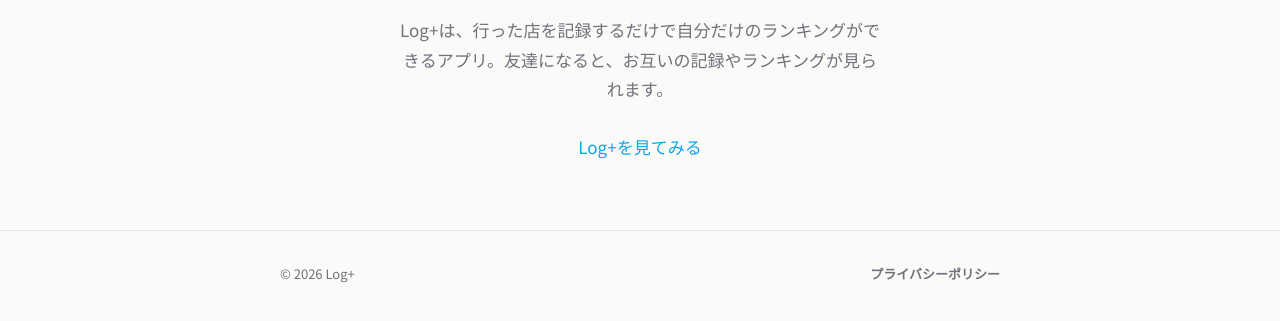
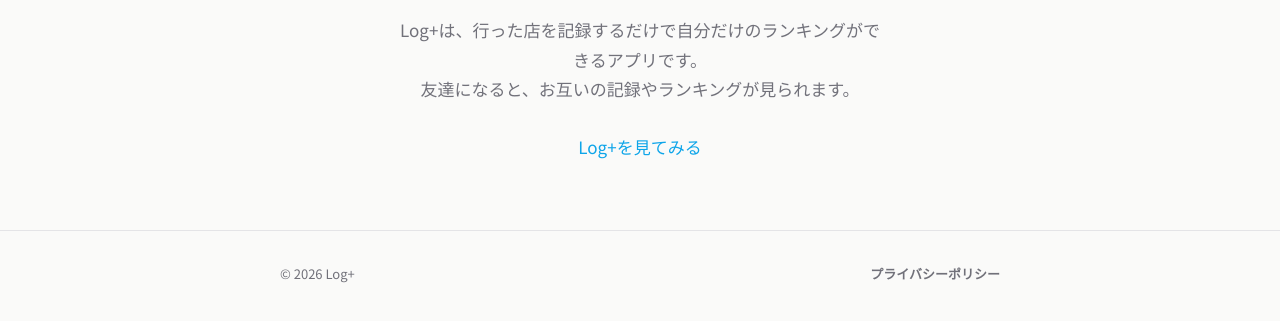
Before and after one commit to nowapuri/logplus-site, a plain HTML site: page 404.html in a window 1280 px wide. Shown: the part 277-598 px from the top of the page. Drawn offline with Linux system fonts and the light colour scheme.

Commit message:
招待ページの本文に改行を追加

```diff
--- a/404.html
+++ b/404.html
@@ -25,7 +25,7 @@
     <div class="wrap">
       <h1>友達があなたをLog+に<br />招待しています。</h1>
       <p class="lede">
-        Log+は、行った店を記録するだけで自分だけのランキングができるアプリ。友達になると、お互いの記録やランキングが見られます。
+        Log+は、行った店を記録するだけで自分だけのランキングができるアプリです。<br />友達になると、お互いの記録やランキングが見られます。
       </p>
       <p class="lede" style="margin-top: 28px;">
         <a href="/">Log+を見てみる</a>
```
